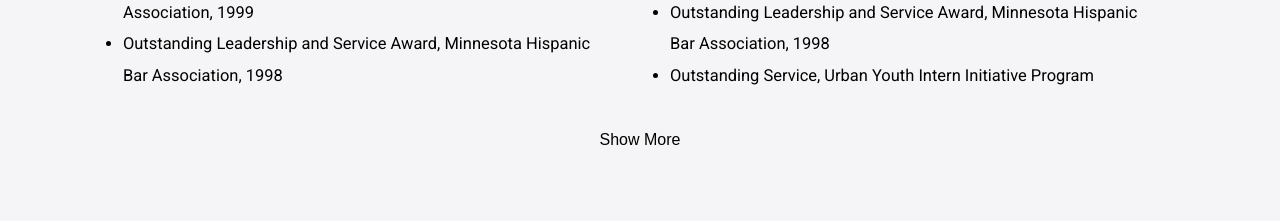
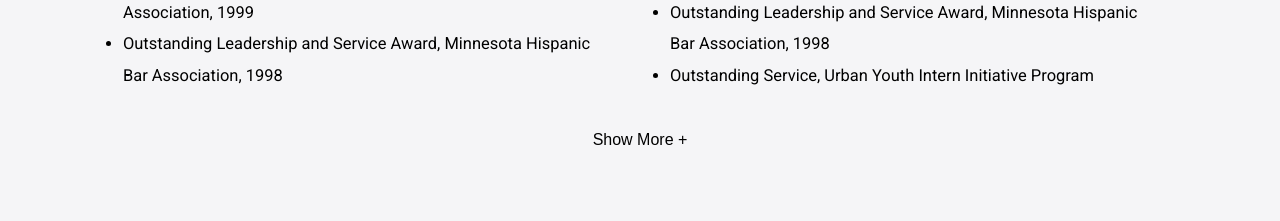
Before and after one commit to tyler-morales/client-george, a Vue app: page / in a window 1280 px wide. Shown: the part 2440-2661 px from the top of the page. Built offline with nearby package versions, Linux system fonts and the light colour scheme.

Commit message:
💄  Add +/- label on awards list

```diff
--- a/src/components/Awards.vue
+++ b/src/components/Awards.vue
@@ -30,7 +30,7 @@
           </li>
         </ul>
         <button v-on:click="collapsed = !collapsed">
-          {{ collapsed ? 'Show More' : 'Show Less' }}
+          {{ collapsed ? 'Show More +' : 'Show Less -' }}
         </button>
       </div>
     </section>
```
